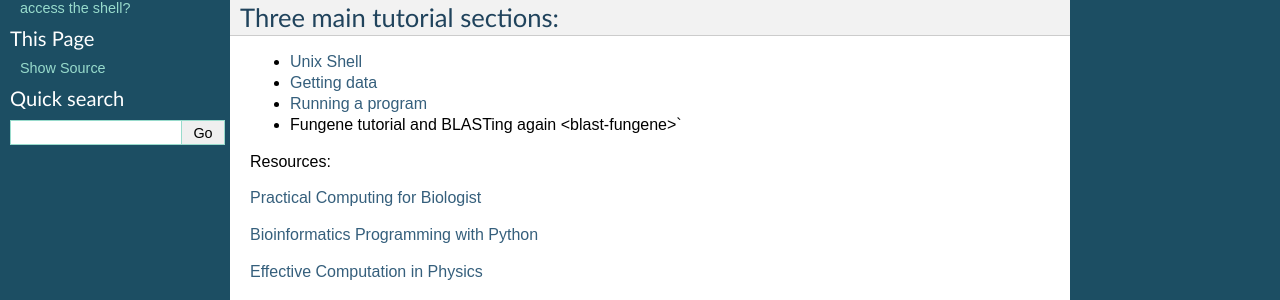
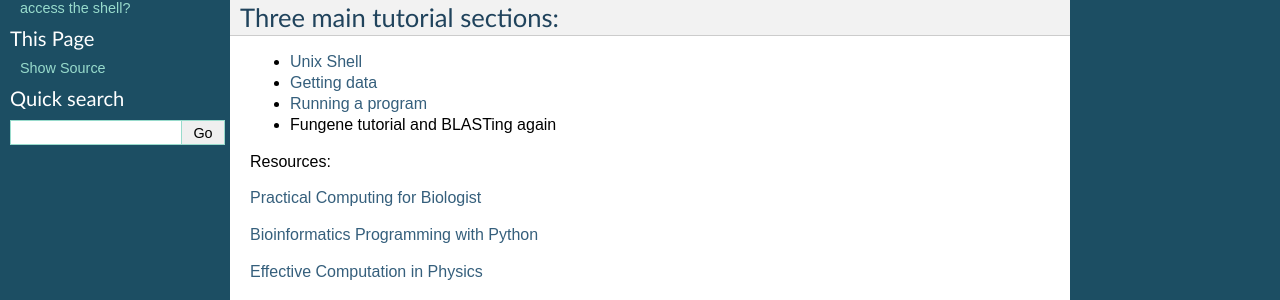
Before and after one commit to germs-lab/one-day-metag-crash-course, a Sphinx documentation site: the page built from docs/index.rst, in a window 1280 px wide. Shown: the part 191-491 px from the top of the page. Built offline with Sphinx 7.4.7, drawn with Linux system fonts in a browser that asks for light colours.

Commit message:
Update index.rst

```diff
--- a/docs/index.rst
+++ b/docs/index.rst
@@ -15,7 +15,7 @@ Three main tutorial sections:
 * :ref:`Unix Shell <shell>`
 * :ref:`Getting data <fetch-data>`
 * :ref:`Running a program <blast>`
-* :ref:`Fungene tutorial and BLASTing again` <blast-fungene>`
+* :ref:`Fungene tutorial and BLASTing again <blast-fungene>`
 
 Resources:
 
```
